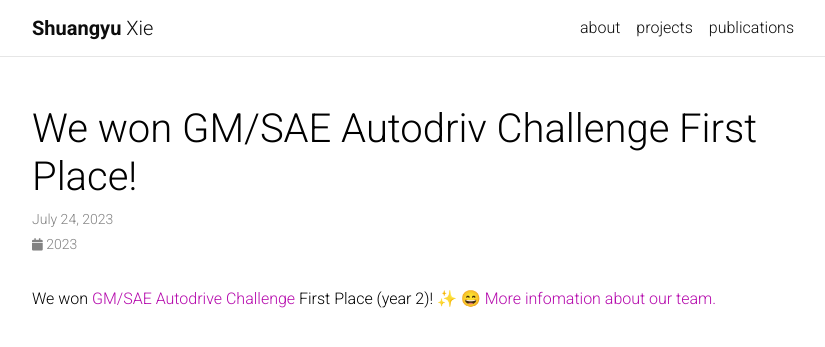
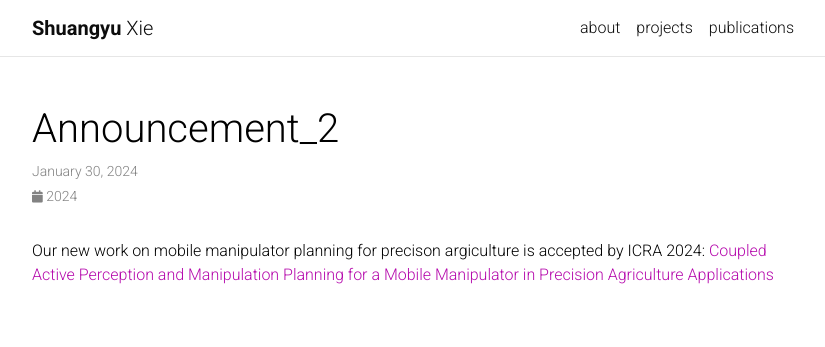
Before and after one commit to ehehee/ehehee.github.io, a Jekyll site: the page built from _news/announcement_2.md, in a window 1280 px wide. Shown: the top 347 px of the page, without its empty margins (223-1048 px from the left). Built offline with Jekyll 4.4.1, drawn with Linux system fonts in a browser that asks for light colours; full-size pictures stand in for the smaller copies a plugin makes; emoji names are drawn with the system emoji font; comment, search, counter and statistics services are not loaded; a style sheet for code colours, icons or effects is not loaded.

Commit message:
update news

```diff
--- a/_news/announcement_2.md
+++ b/_news/announcement_2.md
@@ -1,12 +1,11 @@
 ---
 layout: post
-title: We won GM/SAE Autodriv Challenge First Place!
-date: 2023-07-24
+date: 2024-01-30
 inline: true
 related_posts: false
 ---
 
-We won [GM/SAE Autodrive Challenge](https://online.flippingbook.com/view/618261871/34/) First Place (year 2)! :sparkles: :smile:   [More infomation about our team.](http://autodrive.tamu.edu/)
+Our new work on mobile manipulator planning for precison argiculture is accepted by ICRA 2024: [Coupled Active Perception and Manipulation Planning for a Mobile Manipulator in Precision Agriculture Applications](https://arxiv.org/abs/2309.16778)
 
 <!-- ***
 
```
Also changed, not shown: _news/announcement_3.md (+4 -10 lines).
